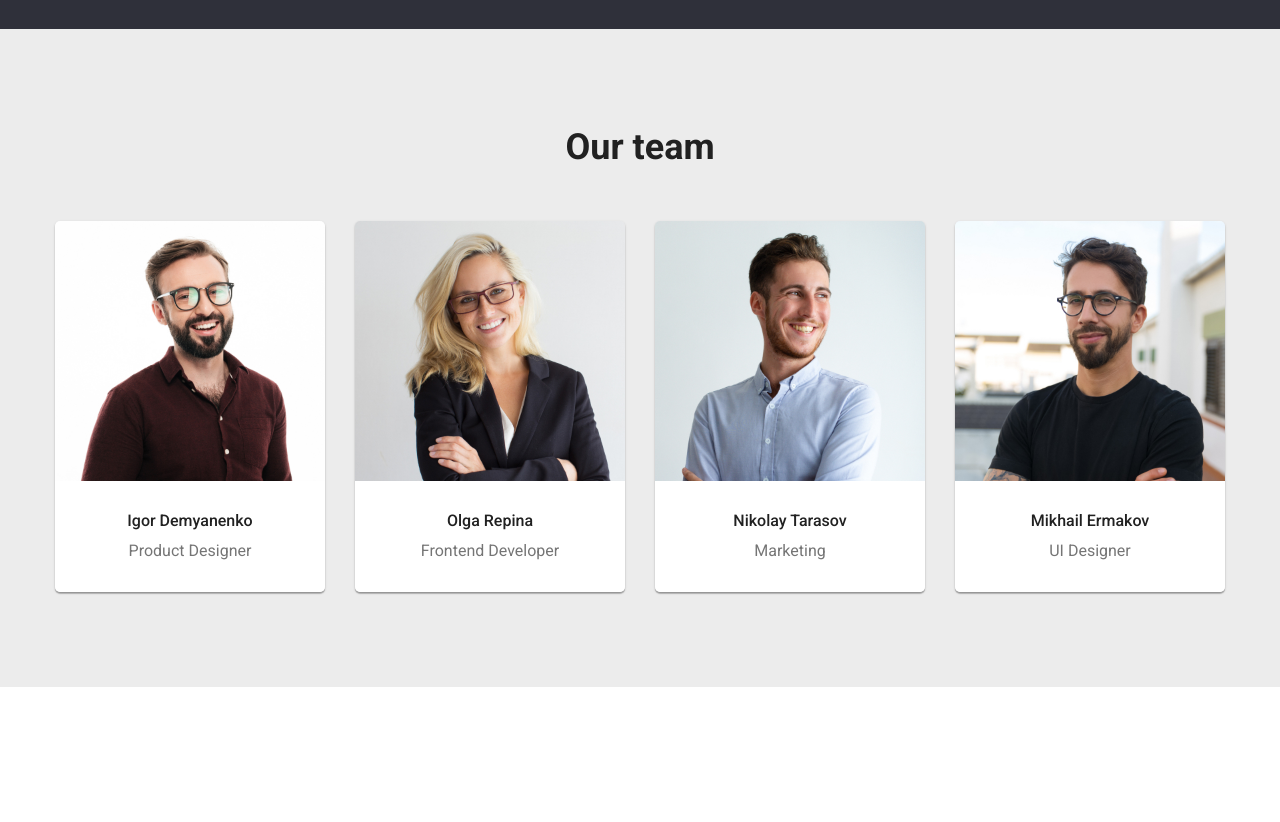
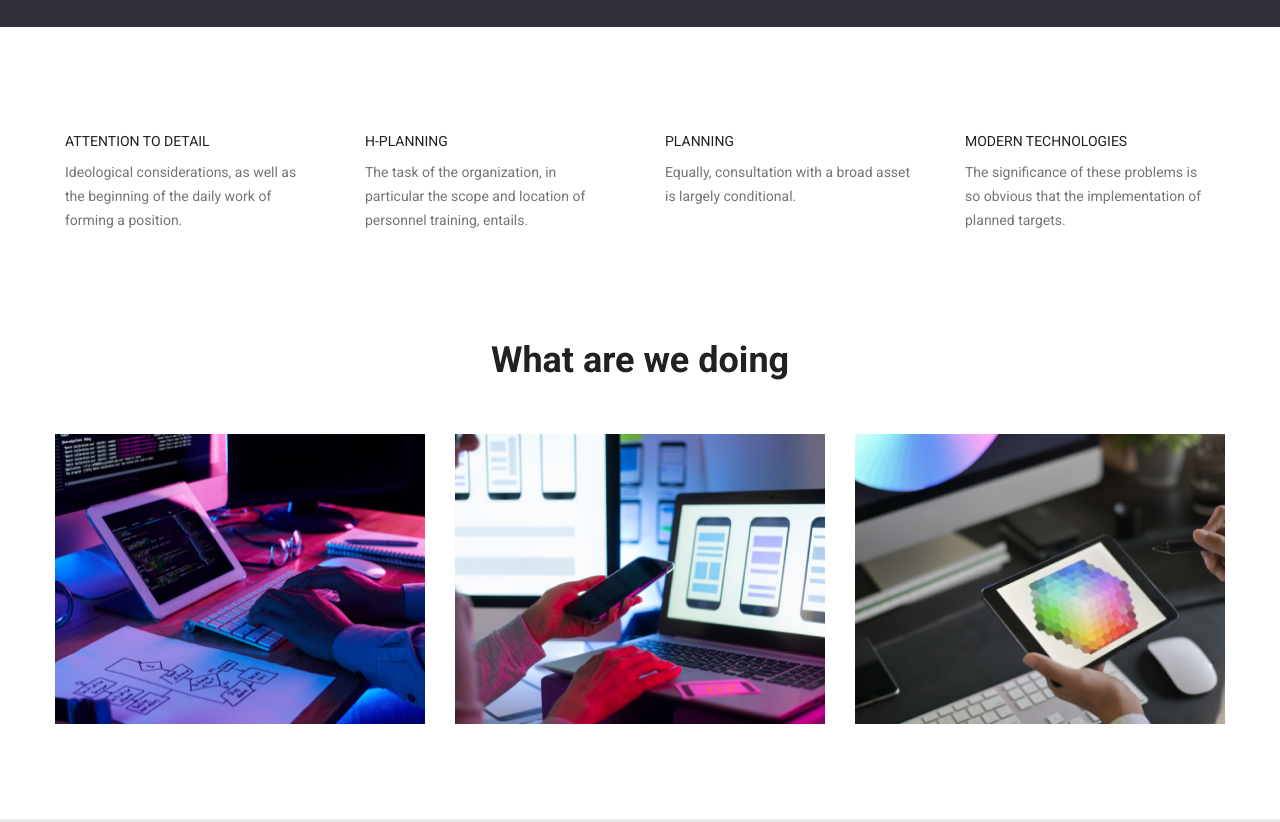
Before and after one commit to Jade-Samurai/lesson-7, a plain HTML site: page index.html in a window 1280 px wide. Shown: the part 660-1482 px from the top of the page. Before the commit the page ends 1347 px from the top, so only its background shows below. Drawn offline with Linux system fonts and the light colour scheme; files whose address does not match are found by name.

Commit message:
Add do-section and footer

```diff
--- a/css/main.css
+++ b/css/main.css
@@ -34,7 +34,9 @@
 
 /* GLOBAL */
 body{
+    background: #FFFFFF;
     font-family: 'Roboto', sans-serif;
+    font-size: 14px;
     line-height: 1.3;
     color: #212121;
 }
@@ -54,9 +56,6 @@ body{
 .header-box{
     display: flex;
     align-items: center;
-
-}
-.header-logo{
 
 }
 
@@ -117,7 +116,43 @@ body{
     cursor: pointer;
     align-self: center;
 }
+/* ABOUT SECTION */
 
+.about {
+    padding: 95px 0;
+}
+.about-items {
+    display: flex;
+    gap: 30px;
+}
+.about-item {
+    width: 270px;
+}
+.about-item-title {
+    margin: 10px;
+    text-transform: uppercase;
+}
+.about-item-discript {
+    margin: 10px;
+    line-height: 24px;
+    color: #757575;
+}
+/* DO SECTION */
+
+.do {
+    text-align: center;
+    padding: 0 0 95px ;
+}
+.do-title {
+    font-weight: 700;
+    font-size: 36px;
+    margin: 0 auto;
+    padding-bottom: 50px;
+}
+.do-img {
+    display: flex;
+    gap: 30px;
+}
 
 /* TEAM SECTION */
 
@@ -166,3 +201,26 @@ body{
     color: #757575;
     margin-top: 10px;
 }
+
+/* FOOTER */
+
+.footer {
+    background: #2F303A;
+}
+.footer-box {
+    padding: 60px 0;
+}
+.footer-info {
+    padding: 20px 0 0;
+    color: #FFFFFF;
+    display: flex;
+    flex-direction: column;
+    gap: 10px;
+}
+.footer-info a{
+    color: #FFFFFF99;
+    text-decoration: none;
+}
+.address{
+    margin: 0;
+}
--- a/index.html
+++ b/index.html
@@ -41,7 +41,34 @@
         </section>
         <section class="about">
             <div class="container">
-
+                <div class="about-items">
+                    <div class="about-item">
+                        <h3 class="about-item-title">Attention to detail</h3>
+                        <p class="about-item-discript">Ideological considerations, as well as the beginning of the daily work of forming a position.</p>
+                    </div>
+                    <div class="about-item">
+                        <h3 class="about-item-title">h-Planning</h3>
+                        <p class="about-item-discript">The task of the organization, in particular the scope and location of personnel training, entails.</p>
+                    </div>
+                    <div class="about-item">
+                        <h3 class="about-item-title">Planning</h3>
+                        <p class="about-item-discript">Equally, consultation with a broad asset is largely conditional.</p>
+                    </div>
+                    <div class="about-item">
+                        <h3 class="about-item-title">Modern technologies</h3>
+                        <p class="about-item-discript">The significance of these problems is so obvious that the implementation of planned targets.</p>
+                    </div>
+                </div>
+            </div>
+        </section>
+        <section class="do">
+            <div class="container">
+                <h2 class="do-title">What are we doing</h2>
+                <div class="do-img">
+                    <img src="images/do-1.jpg" alt="do-1" width="370" height="290">
+                    <img src="images/do-2.jpg" alt="do-2" width="370" height="290">
+                    <img src="images/do-3.jpg" alt="do-3" width="370" height="290">
+                </div>
             </div>
         </section>
         <section class="teams">
@@ -89,8 +116,21 @@
             </div>
         </section>
     </main>
-    <footer>
-
+    <footer class="footer">
+        <div class="container footer-box">
+            <a class="footer-logo" href="#">
+                <img src="images/footer-logo.svg" alt="WebStudio" width="145" height="31">
+            </a>
+            <div class="footer-info">
+                <p class="address">Kharkov, Pobedy Ave., 26</p>
+                <div class="mail">
+                    <a href="mailto:info@devstudio.com">info@devstudio.com</a>
+                </div>
+                <div class="tel">
+                    <a href="tel:+380961111111">+38 096 111 11 11</a>
+                </div>
+            </div>
+        </div>
     </footer>
 </body>
 </html>
```
